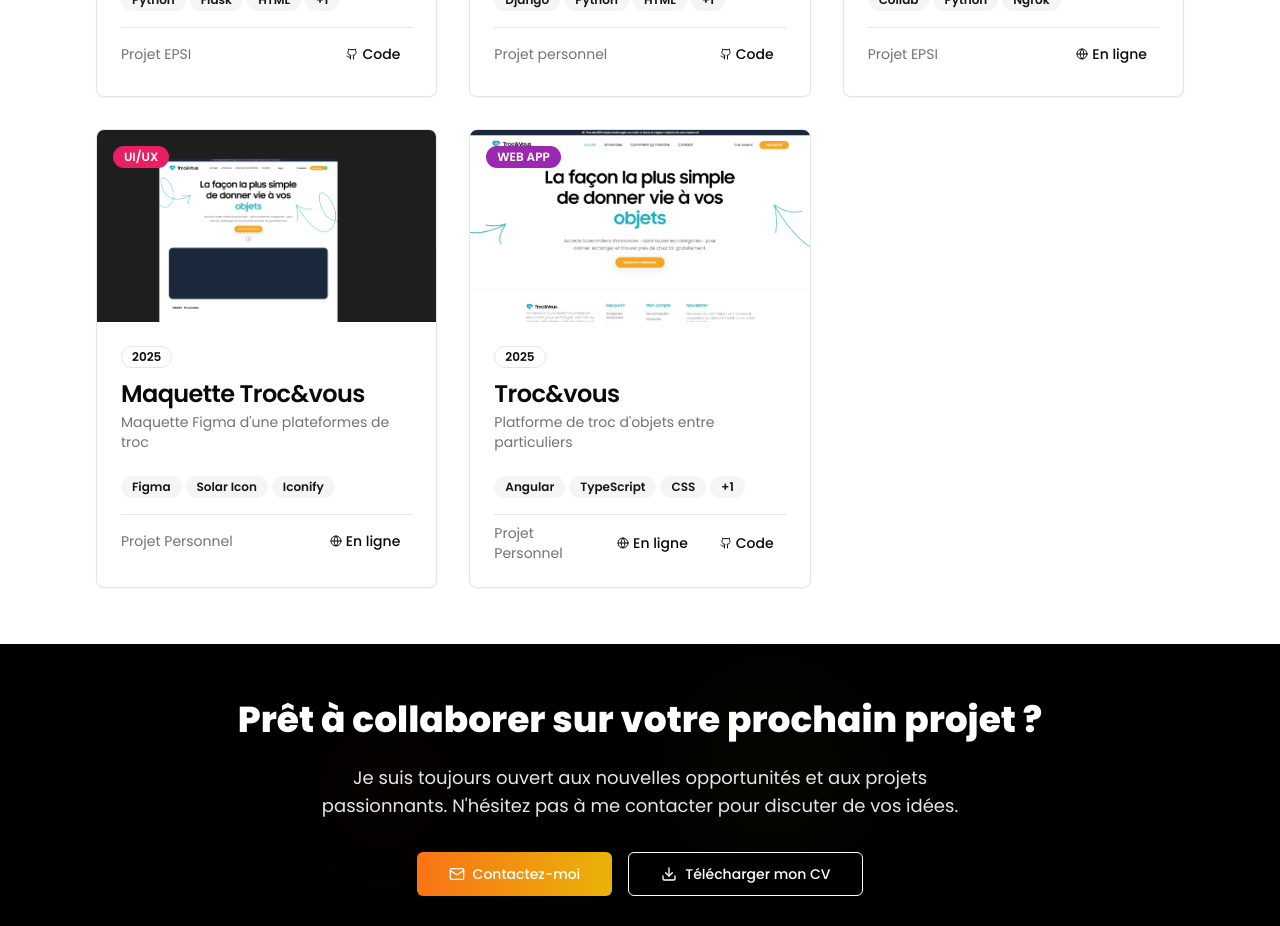
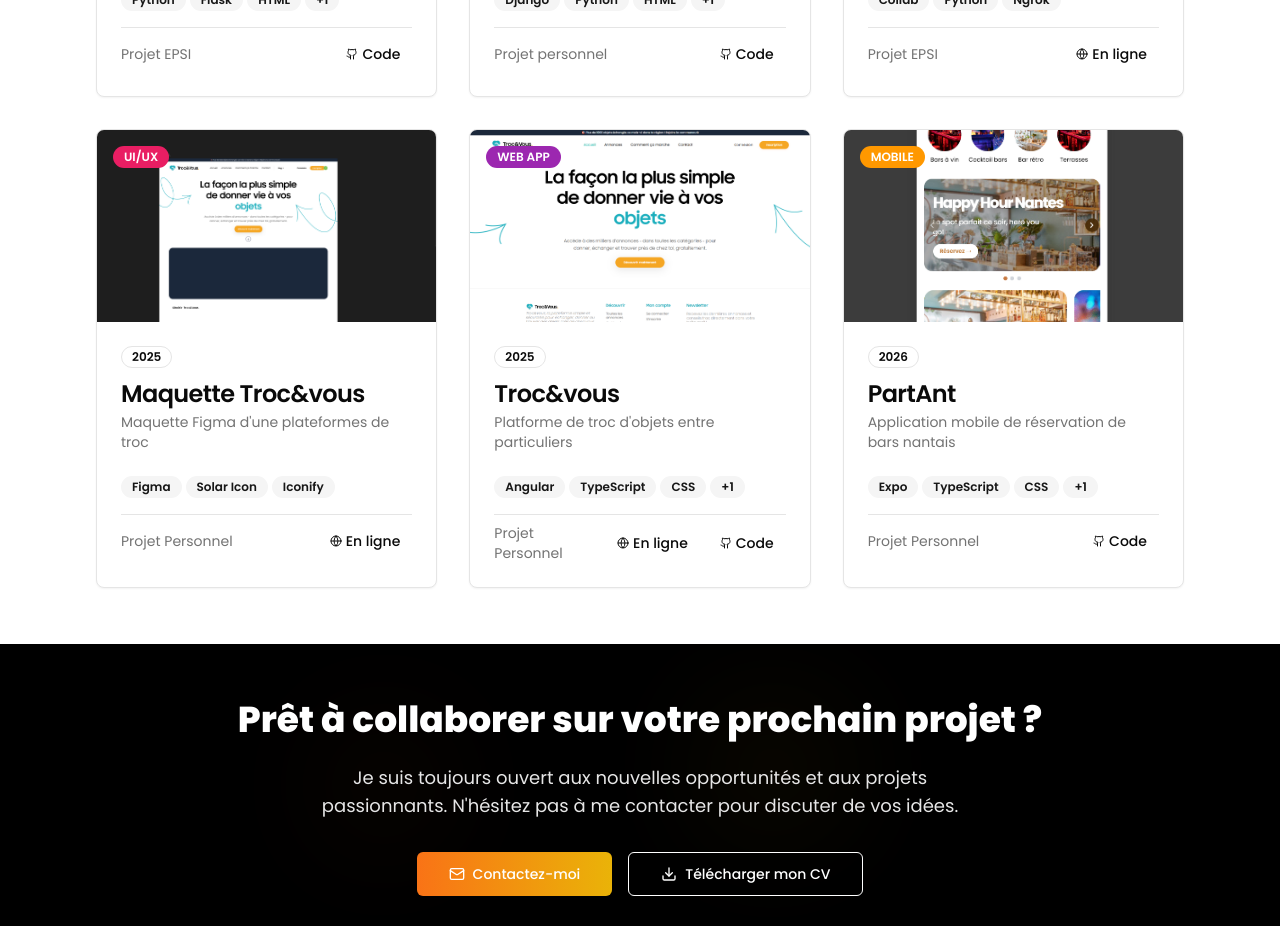
Before and after one commit to Bakops/BAKSFOLIO, a Next.js app: page /realisations in a window 1280 px wide. Shown: the part 4200-5126 px from the top of the page. Built offline with nearby package versions, Linux system fonts and the light colour scheme.

Commit message:
Ajout App PartAnt dans réalisation

```diff
--- a/app/data/realisation-data.ts
+++ b/app/data/realisation-data.ts
@@ -332,4 +332,16 @@ export const projects = [
     liveUrl: "https://troc-vous.vercel.app/",
     githubUrl: "https://github.com/Bakops/Troc-Vous",
   },
+  {
+    id: 24,
+    title: "PartAnt",
+    description: "Application mobile de réservation de bars nantais",
+    category: "mobile",
+    image: "/image partant.PNG",
+    technologies: ["Expo", "TypeScript", "CSS", "React Native"],
+    year: "2026",
+    client: "Projet Personnel",
+    featured: true,
+    githubUrl: "https://github.com/PartAnt/Part-ANT-Frontend",
+  },
 ];
--- a/package.json
+++ b/package.json
@@ -1,5 +1,5 @@
 {
-  "name": "yellowseo",
+  "name": "baksfolio",
   "version": "0.1.0",
   "private": true,
   "scripts": {
```
Also changed, not shown: public/image partant.png (added), 1 other file (tests, documents, lock files or other folders).
